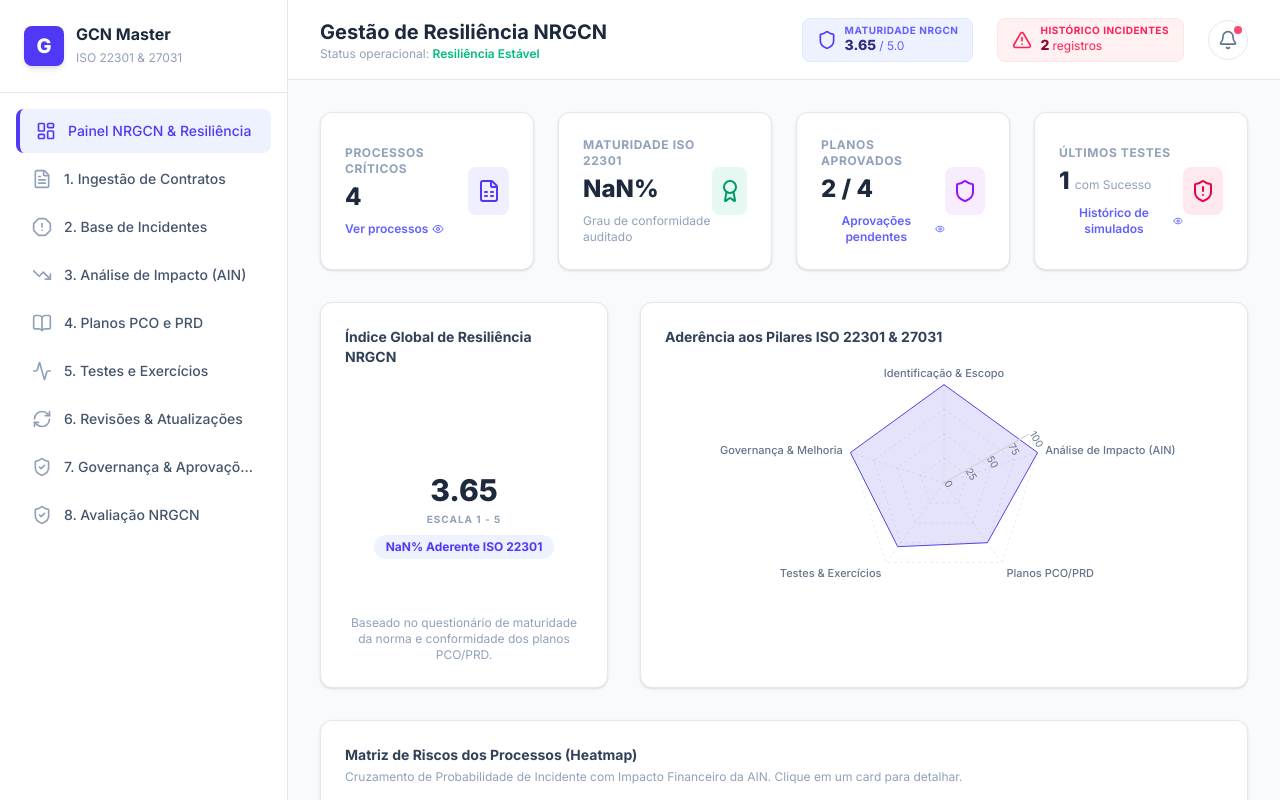
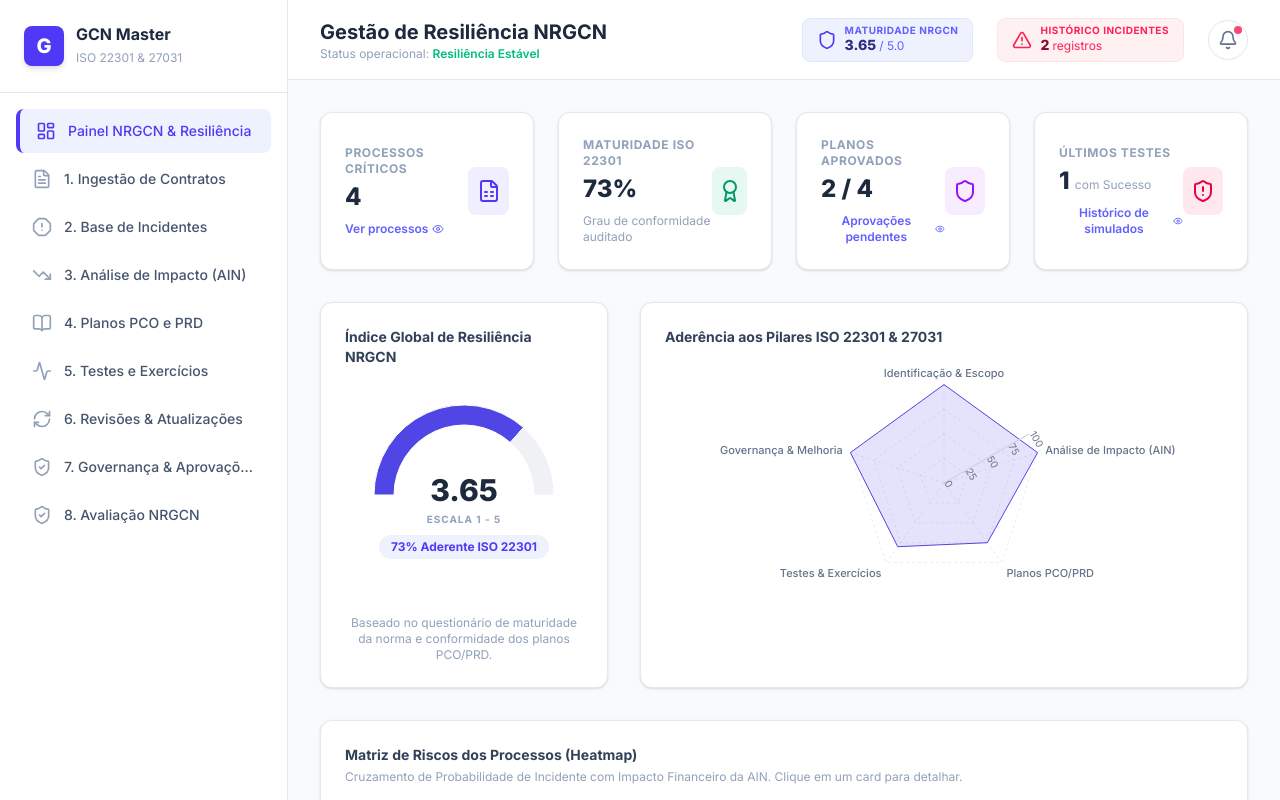
Before and after one commit to andliassource/GCN_app, a React (Vite) app: page / in a window 1280 px wide. Shown: the top 800 px of the page. Built offline with nearby package versions, Linux system fonts and the light colour scheme.

Commit message:
fix: resolve NaN in ISO 22301 adherence calculation

```diff
--- a/src/components/Dashboard.jsx
+++ b/src/components/Dashboard.jsx
@@ -54,8 +54,9 @@ export default function Dashboard({ db, setActiveTab }) {
     : "1.00";
 
   const percentualAderencia = avaliacoes.length > 0
-    ? (avaliacoes.reduce((acc, curr) => acc + Number(curr.aderence_ISO22301), 0) / avaliacoes.length).toFixed(0)
+    ? (avaliacoes.reduce((acc, curr) => acc + Number(curr.aderencia_ISO22301), 0) / avaliacoes.length).toFixed(0)
     : "0";
+
 
   const resilienciaData = [
     { name: 'Aderência', value: Number(percentualAderencia) },
```
